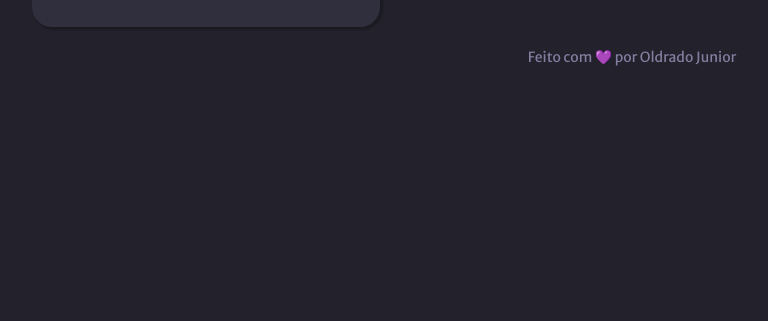
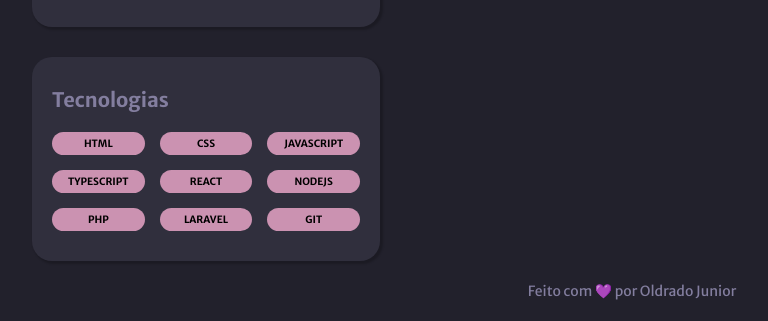
Before and after one commit to oldrado-jr/portfolio, a plain HTML site: page index.html in a window 1280 px wide. Shown: the part 684-1005 px from the top of the page, without its empty margins (8-776 px from the left). Before the commit the page ends 800 px from the top, so only its background shows below. Drawn offline with Linux system fonts and the light colour scheme.

Commit message:
feat: add technologies card

```diff
--- a/index.html
+++ b/index.html
@@ -69,6 +69,20 @@
             </li>
           </ul>
         </div>
+        <div id="technologies" class="card">
+          <span class="section-title">Tecnologias</span>
+          <ul>
+            <li>HTML</li>
+            <li>CSS</li>
+            <li>JavaScript</li>
+            <li>TypeScript</li>
+            <li>React</li>
+            <li>NodeJS</li>
+            <li>PHP</li>
+            <li>Laravel</li>
+            <li>Git</li>
+          </ul>
+        </div>
       </div>
       <footer>Feito com 💜 por Oldrado Junior</footer>
     </div>
--- a/style.css
+++ b/style.css
@@ -96,6 +96,35 @@
   gap: 20px;
 }
 
+.section-title {
+  font-size: 20px;
+  font-weight: 700;
+}
+
+#technologies {
+  padding: 30px 20px;
+}
+
+#technologies ul {
+  list-style: none;
+  display: flex;
+  flex-wrap: wrap;
+  gap: 15px;
+  margin-top: 20px;
+}
+
+#technologies ul li {
+  border-radius: 30px;
+  background: #cb92b1;
+  color: #000000;
+  padding: 5px 0;
+  flex: 1 1 30%;
+  text-align: center;
+  font-size: 10px;
+  font-weight: 700;
+  text-transform: uppercase;
+}
+
 footer {
   text-align: center;
   font-size: 14px;
```
